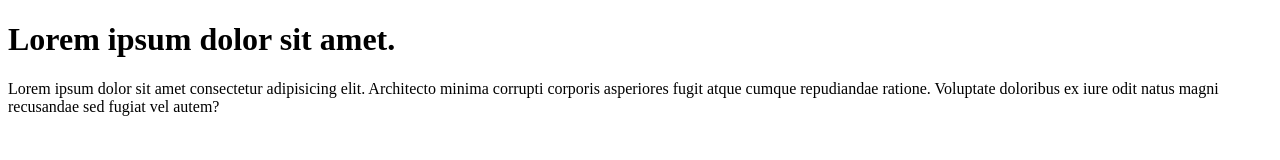
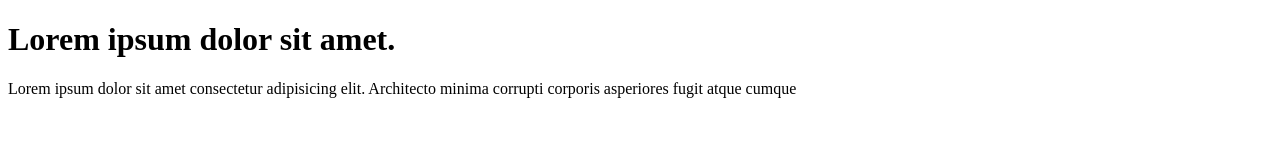
Before and after one commit to Shivank-Arya/practice-branching, a plain HTML site: page index.html in a window 1280 px wide. Drawn offline with Linux system fonts and the light colour scheme.

Commit message:
conflict commit main

```diff
--- a/index.html
+++ b/index.html
@@ -7,6 +7,6 @@
 </head>
 <body>
     <h1>Lorem ipsum dolor sit amet.</h1>
-    <p>Lorem ipsum dolor sit amet consectetur adipisicing elit. Architecto minima corrupti corporis asperiores fugit atque cumque repudiandae ratione. Voluptate doloribus ex iure odit natus magni recusandae sed fugiat vel autem?</p>
+    <p>Lorem ipsum dolor sit amet consectetur adipisicing elit. Architecto minima corrupti corporis asperiores fugit atque cumque </p>
 </body>
 </html>
```
